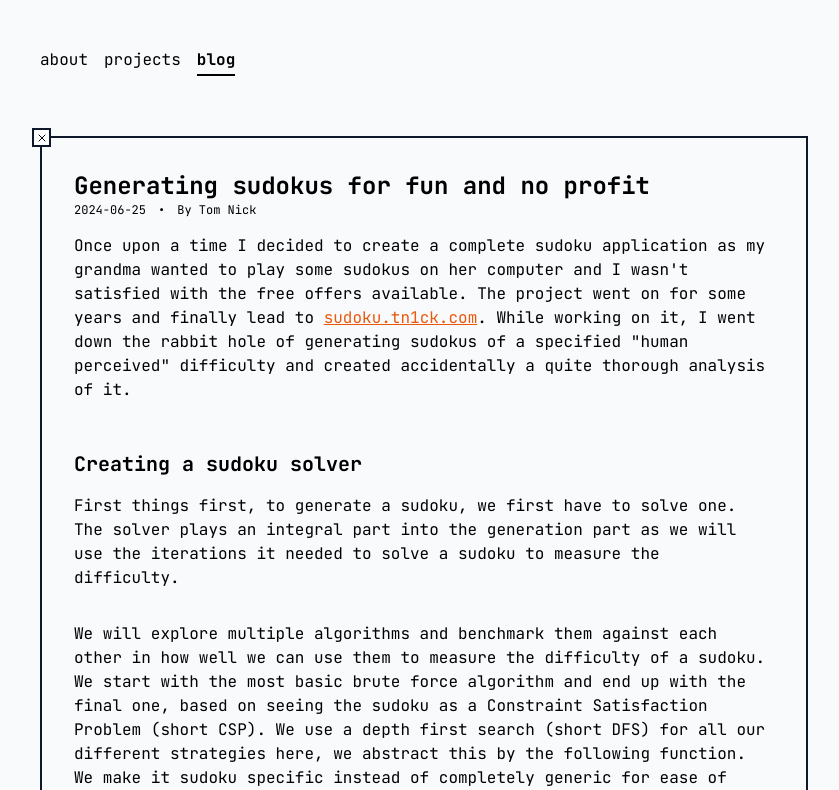
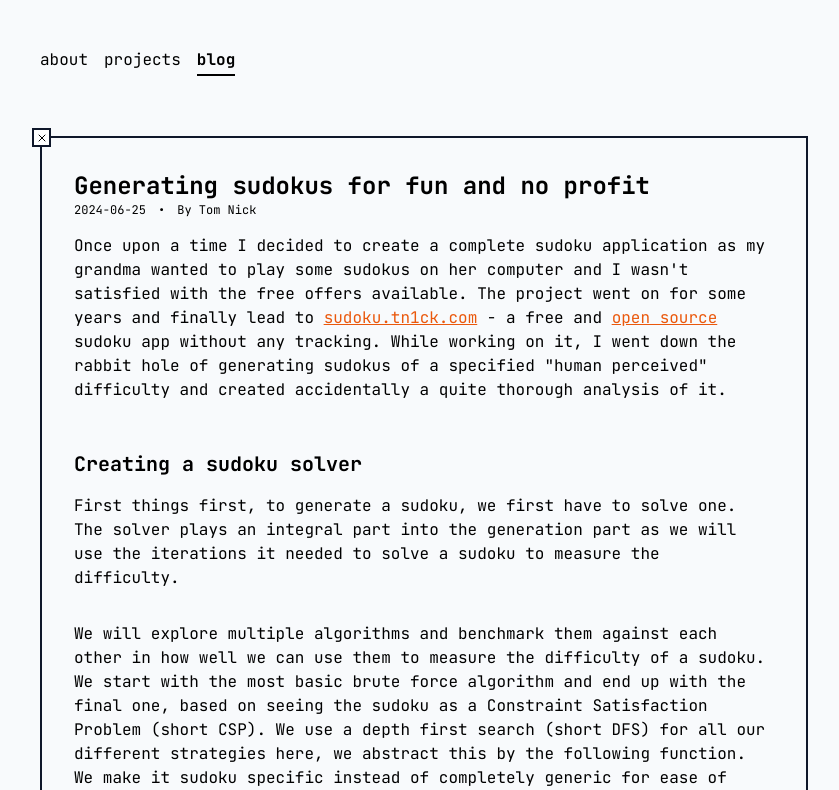
Before and after one commit to TN1ck/tn1ck.com, a Next.js app: page /blog/how-to-generate-sudokus in a window 1280 px wide. Shown: the top 790 px of the page, without its empty margins (216-1055 px from the left). Built offline with nearby package versions, Linux system fonts and the light colour scheme.

Commit message:
chore: improve opener text

```diff
--- a/pages/blog/how-to-generate-sudokus.tsx
+++ b/pages/blog/how-to-generate-sudokus.tsx
@@ -761,10 +761,11 @@ const Hashcode: NextPage = () => {
           my grandma wanted to play some sudokus on her computer and I wasn't
           satisfied with the free offers available. The project went on for some
           years and finally lead to{" "}
-          <a href="https://sudoku.tn1ck.com">sudoku.tn1ck.com</a>. While working
-          on it, I went down the rabbit hole of generating sudokus of a
-          specified "human perceived" difficulty and created accidentally a
-          quite thorough analysis of it.
+          <a href="https://sudoku.tn1ck.com">sudoku.tn1ck.com</a> - a free and{" "}
+          <a href="https://github.com/TN1ck/super-sudoku">open source</a> sudoku
+          app without any tracking. While working on it, I went down the rabbit
+          hole of generating sudokus of a specified "human perceived" difficulty
+          and created accidentally a quite thorough analysis of it.
         </p>
         <h2>Creating a sudoku solver</h2>
         {/* While writing a Sudoku Solver is a
```
